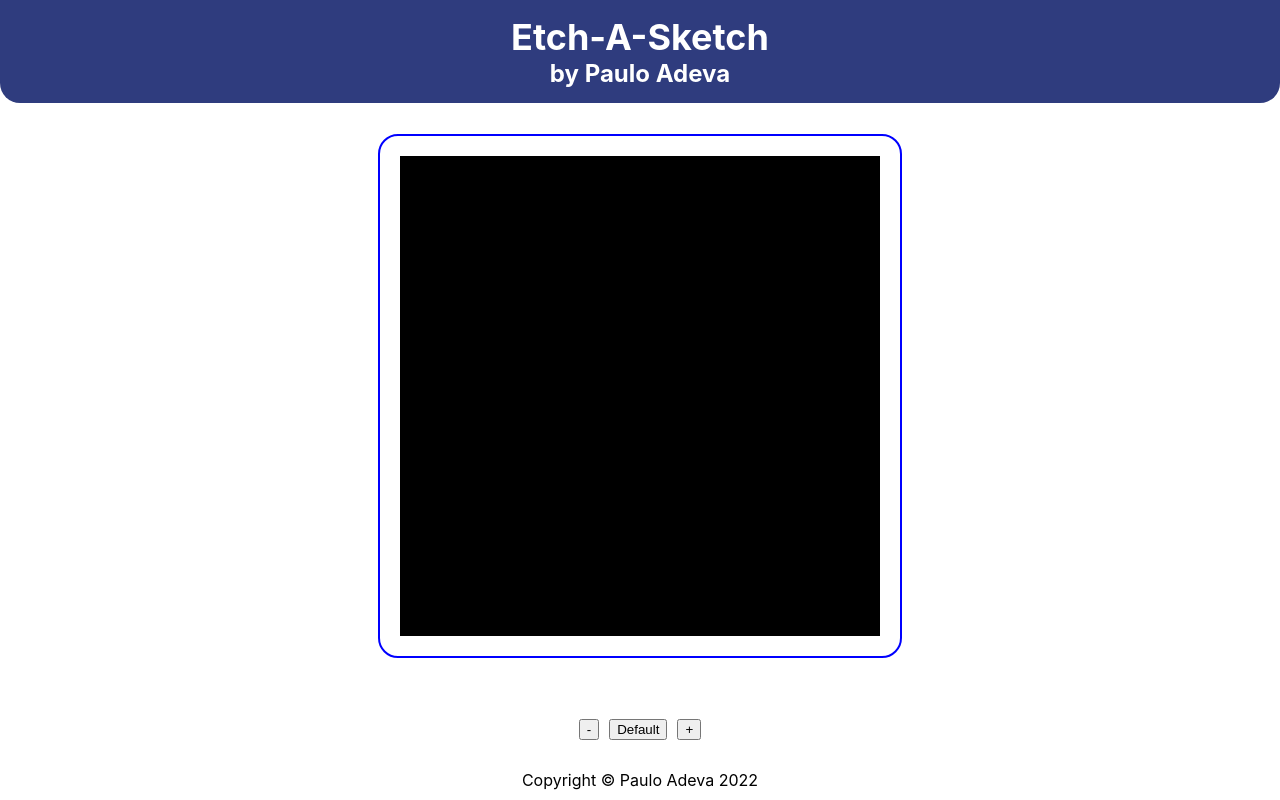
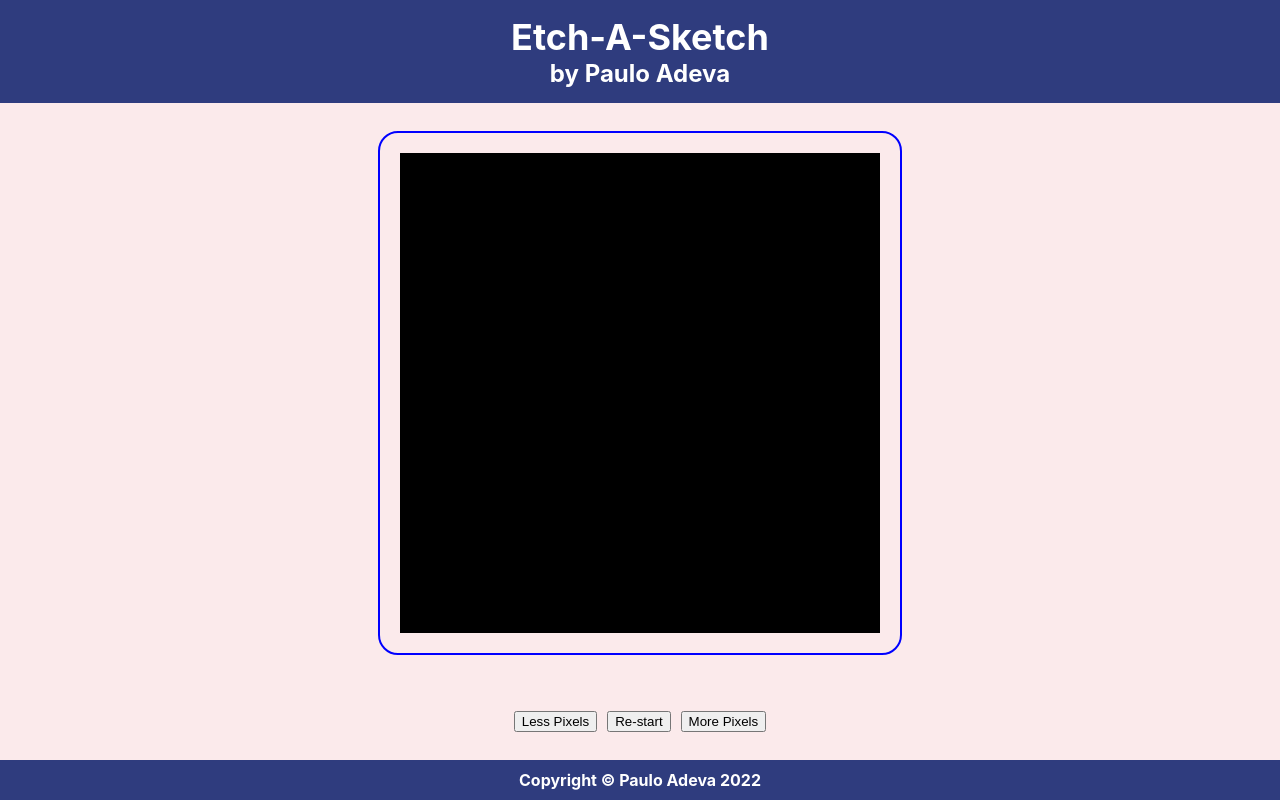
Before and after one commit to paulorox08/etch-a-sketch, a plain HTML site: page index2.html in a window 1280 px wide. Drawn offline with Linux system fonts and the light colour scheme.

Commit message:
need more design

```diff
--- a/index2.html
+++ b/index2.html
@@ -19,9 +19,9 @@
     </div>
 
     <div id="gridSize">
-        <button id="lessBoxes">-</button>
-        <button id="default">Default</button>
-        <button id="moreBoxes">+</button>
+        <button id="lessBoxes">Less Pixels</button>
+        <button id="default">Re-start</button>
+        <button id="moreBoxes">More Pixels</button>
 
     </div>
 
--- a/style2.css
+++ b/style2.css
@@ -7,6 +7,7 @@ body {
     flex-direction: column;
     font-family: -apple-system, BlinkMacSystemFont, 'Segoe UI', Roboto, Oxygen, Ubuntu, Cantarell, 'Open Sans', 'Helvetica Neue', sans-serif;
     justify-content: space-between;
+    background-color: #FBEAEB;
 }
 
 /* HEADER */
@@ -15,8 +16,8 @@ body {
     text-align: center;
     background-color: #2F3C7E;
     padding: 15px;
-    border-bottom-left-radius: 20px;
-    border-bottom-right-radius: 20px;
+    /* border-bottom-left-radius: 20px;
+    border-bottom-right-radius: 20px; */
     color: white;
 }
 
@@ -57,6 +58,11 @@ body {
 
 /* FOOTER */
 #footer {
+    background-color: #2F3C7E;
+    color: white;
+    font-weight: bold;
     text-align: center;
-    margin-bottom: 10px;
+    padding: 10px;
+    /* border-top-left-radius: 20px;
+    border-top-right-radius: 20px; */
 }
```
